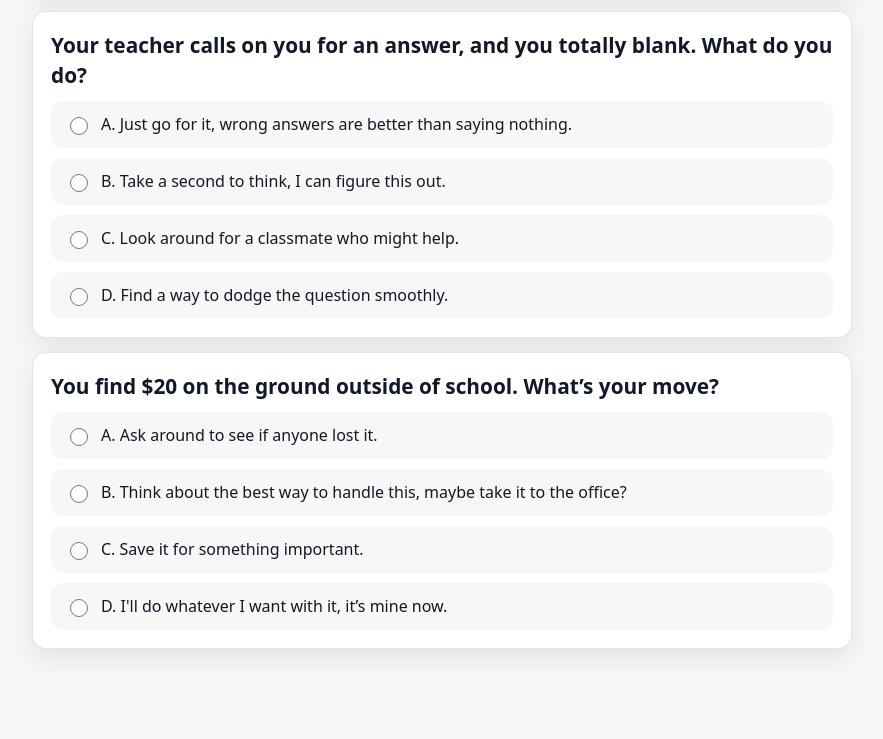
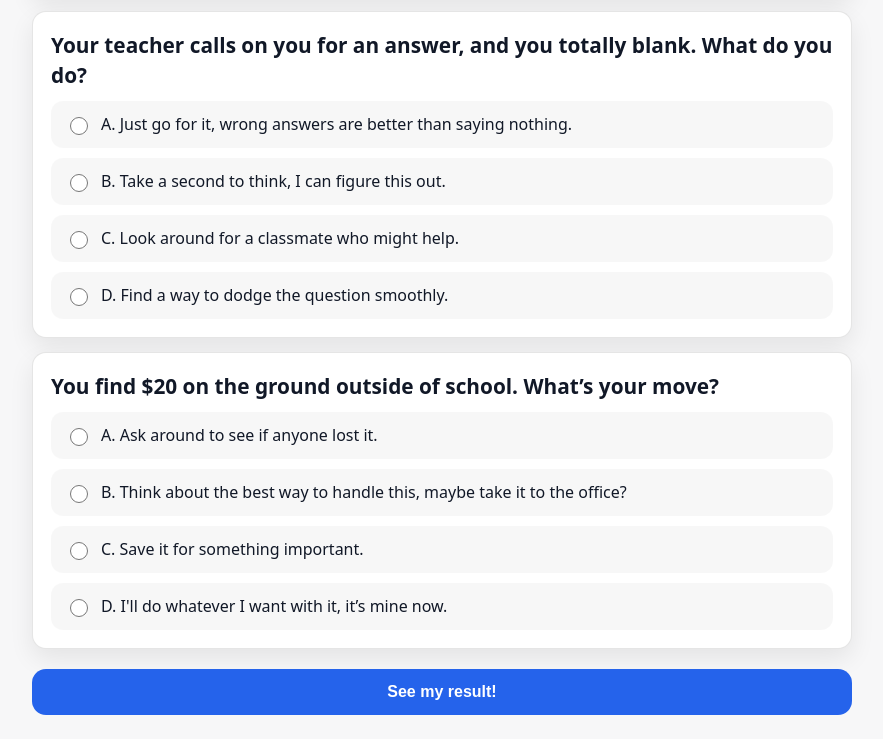
Before and after one commit to hovik16/Synergy_Sort, a plain HTML site: page index.html in a window 1280 px wide. Shown: the part 4097-4836 px from the top of the page, without its empty margins (198-1081 px from the left). Before the commit the page ends 4770 px from the top, so only its background shows below. Drawn offline with Linux system fonts and the light colour scheme.

Commit message:
Added Submit Button
only visual elements added for the button

```diff
--- a/index.html
+++ b/index.html
@@ -12,8 +12,8 @@
         <h1>Synergy Sort Quiz</h1>
     </header>
     <main>
+        <form class="quiz-form"></form>
             <section class="quiz">
-
                 <div class="question">
                     <h2>If you could have one superpower, which one would you choose?</h2>
                     <label>
@@ -295,6 +295,11 @@
                 </div>
 
             </section>
+
+            <div class="actions">
+                <button type="submit">See my result!</button>
+            </div>
+        </form>
     </main>
 </body>
 </html>
--- a/style.css
+++ b/style.css
@@ -102,6 +102,40 @@ h1 {
   outline-offset: 2px;
 }
 
+.actions {
+  max-width: var(--max-width);
+  margin: 20px auto 0;
+}
+
+.actions button {
+  width: 100%;
+  padding: 14px 16px;
+
+  font-size: 1rem;
+  font-weight: 600;
+
+  border-radius: var(--radius);
+  border: none;
+
+  background-color: #2563eb;
+  color: white;
+
+  cursor: pointer;
+}
+
+.actions button:hover {
+  background-color: #1e4ed8;
+}
+
+.actions button:active {
+  transform: translateY(1px);
+}
+
+.actions button:focus-visible {
+  outline: 3px solid rgba(37, 99, 235, 0.35);
+  outline-offset: 2px;
+}
+
 @media (min-width: 900px) {
   :root {
     --page-padding: 24px;
```
Lines whose indentation alone changed are shown as unchanged.
